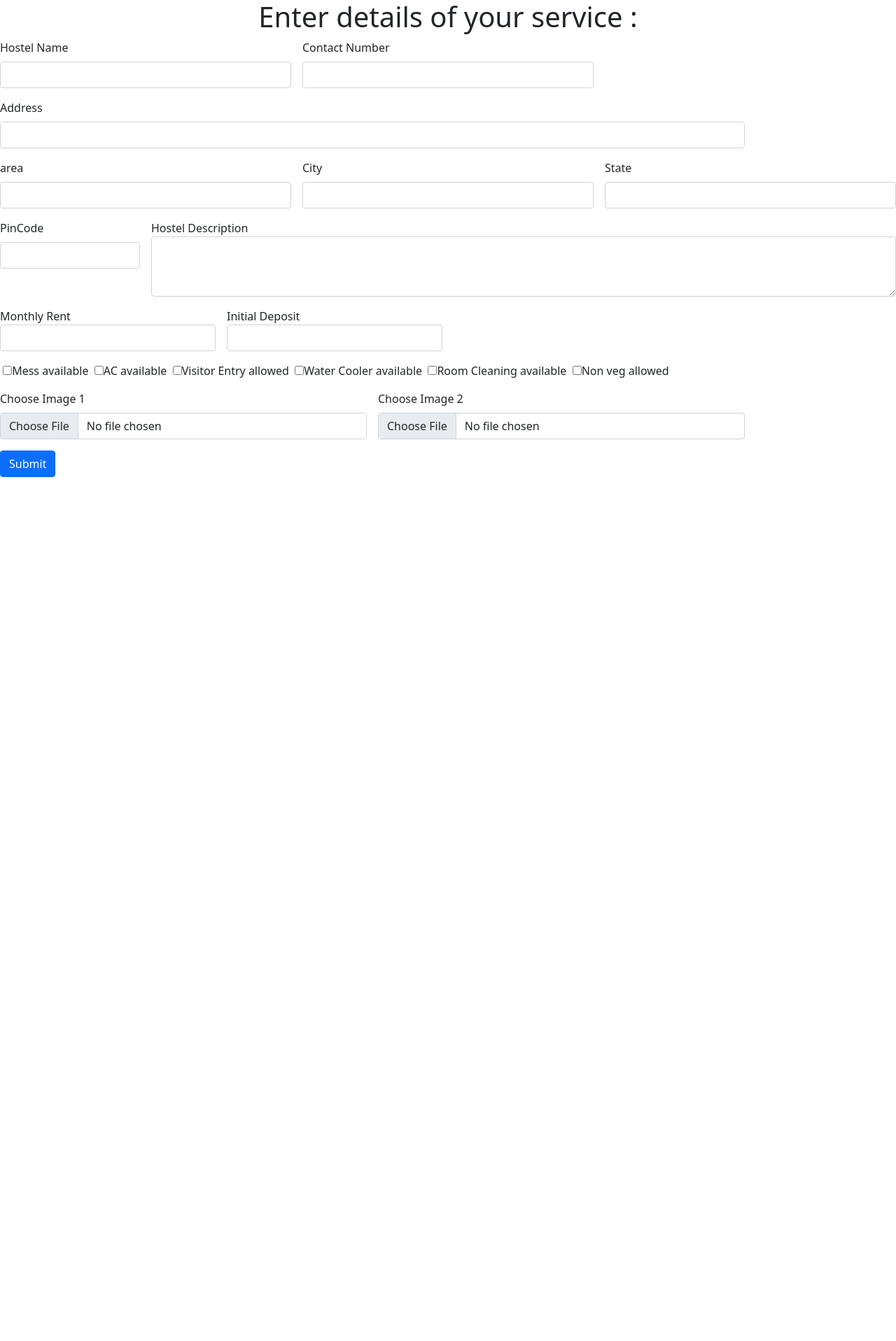
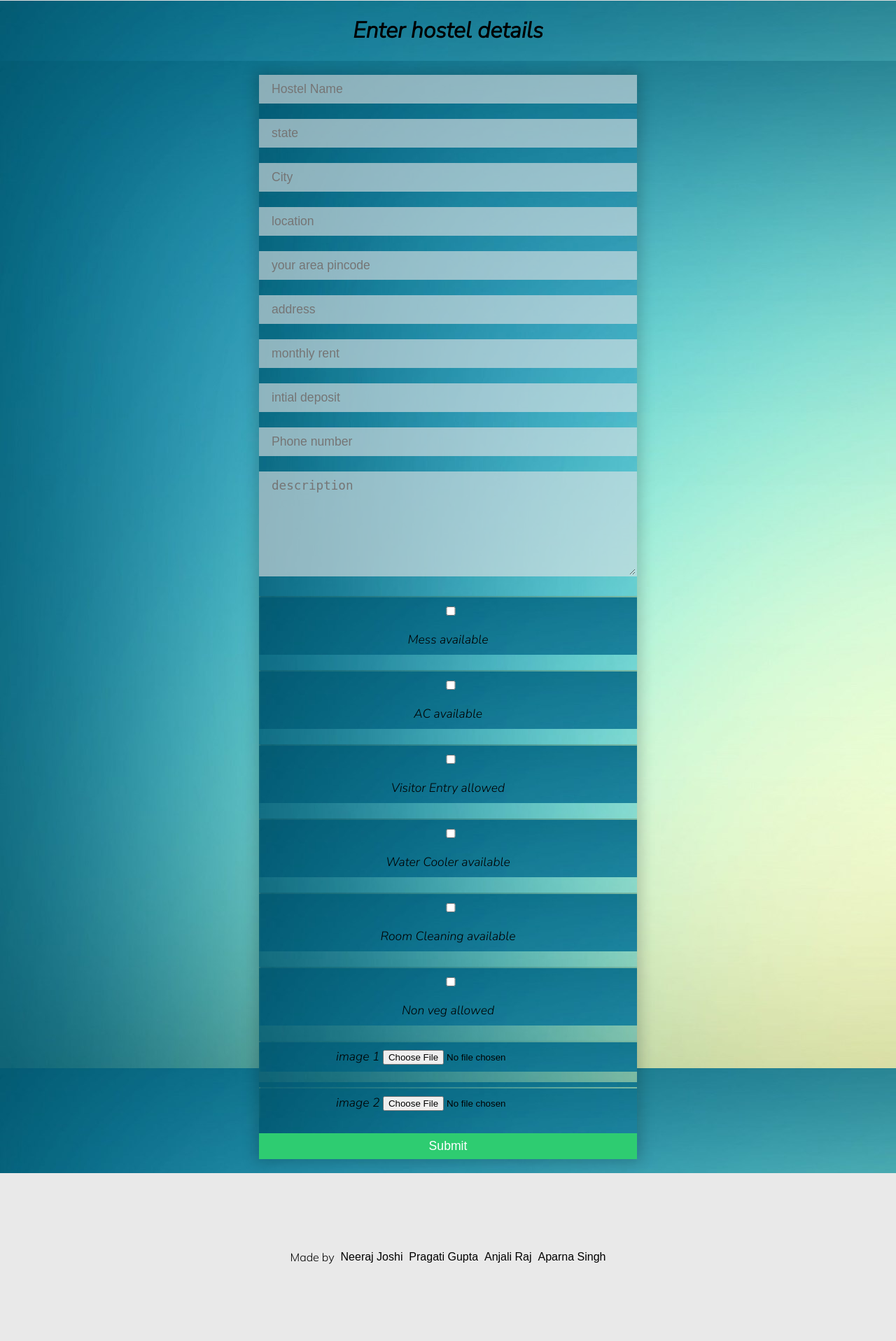
Before and after one commit to Pragati-64/Froshmore, a Django app: page /rentalserviceprovider/ in a window 1280 px wide. Shown: the whole page at 70% size. Before the commit the page ends 682 px from the top, so only its background shows below. Run offline with Django 3.2, Linux system fonts and the light colour scheme; some web fonts are replaced.

```diff
--- a/display/templates/display/rentalserviceprovider.html
+++ b/display/templates/display/rentalserviceprovider.html
@@ -1,91 +1,147 @@
-<!doctype html>
+{% load static %}
+<!DOCTYPE html>
 <html lang="en">
 <head>
-    <!-- Required meta tags -->
-    <meta charset="utf-8">
-    <meta name="viewport" content="width=device-width, initial-scale=1">
+    <meta charset="UTF-8">
+    <meta http-equiv="X-UA-Compatible" content="IE=edge">
+    <meta name="viewport" content="width=device-width, initial-scale=1.0">
+    <style>
+div {
+  background-image: url('{% static 'display/img/service.jpg'%}');
+}
+</style>
+    <link rel="preconnect" href="https://fonts.gstatic.com">
+    <link href="https://fonts.googleapis.com/css2?family=Nunito+Sans:ital,wght@1,300&display=swap" rel="stylesheet">
+    <link rel="stylesheet" href={% static "display/css/style.css" %}>
+     <link rel="stylesheet" href={% static "display/css/indexnavbar.css" %}>
+     <link rel="stylesheet" href="https://cdnjs.cloudflare.com/ajax/libs/font-awesome/4.7.0/css/font-awesome.min.css">
+   <title>hostel detail entry</title>
+</head>
+<body >
+    <!-- Import typed.min.js file from typed.js folder -->
+    <script src= {% static 'display/typed.js-master/lib/typed.min.js'%}></script>
+    </script>
+<!--img src="{% static 'display/img/logoicon.png'%}" height="70" width="70" alt=""-->
 
-    <!-- Bootstrap CSS -->
-    <link href="https://cdn.jsdelivr.net/npm/bootstrap@5.0.2/dist/css/bootstrap.min.css" rel="stylesheet" integrity="sha384-EVSTQN3/azprG1Anm3QDgpJLIm9Nao0Yz1ztcQTwFspd3yD65VohhpuuCOmLASjC" crossorigin="anonymous">
 
-    <title>Rental Form</title>
-  </head>
-  <body>
-    <h1 class="text-center">Enter details of your service : </h1>
+    <div class="contact_us" >
 
-  <form class="row g-3 y-10" method="POST" action="{% url 'rentalserviceprovider' %}" >
+        <h1>
+            <a id="2"> Enter hostel details </a>
+        </h1>
+        <div class="container">
+            <div class="contact-box">
+        <form method="POST" action="{% url 'tiffinserviceprovider' %}" enctype="multipart/form-data">
                 {% csrf_token %}
-  <div class="col-md-4">
-    <label for="name" class="form-label">Hostel Name</label>
-    <input type="name" class="form-control" id="name" name="name" >
-  </div>
-  <div class="col-md-4">
-    <label for="contact" class="form-label">Contact Number</label>
-    <input type="phone" class="form-control" id="contact" name="contact">
-  </div>
-  <div class="col-10">
-    <label for="Address" class="form-label">Address </label>
-    <input type="text" class="form-control" id="Address" name="Address" >
-  </div>
-  <br>
-  <div class="col-md-4">
-    <label for="area" class="form-label">area</label>
-    <input type="text" class="form-control" id="area" name="area">
-  </div>
-  <div class="col-md-4">
-    <label for="inputCity" class="form-label">City</label>
-    <input type="text" class="form-control" name="inputCity" id="inputCity">
-  </div>
-  <div class="col-md-4">
-    <label for="inputState" class="form-label">State</label>
-    <input type="text" class="form-control" id="inputState" name="inputState">
-  </div>
-  <div class="col-md-2">
-    <label for="inputZip" class="form-label">PinCode</label>
-    <input type="text" class="form-control" id="inputZip" name="inputZip">
-  </div>
-  <div class="col-md-10">
-    <label for="description">Hostel Description</label>
-    <textarea class="form-control" id="description" rows="3" name="description"></textarea>
-  </div>
-
-    <div class="col-md-3">
-      <label for="rent">Monthly Rent</label>
-      <input type="number" class="form-control" id="rent" name="rent" >
-    </div>
-    <div class="col-md-3">
-      <label for="deposit">Initial Deposit</label>
-      <input type="number" class="form-control" id="deposit" name="deposit">
-    </div>
-
-    <div class ="col-md-12">
+				<label for="name"></label>
+				<input type="text" id="name" name="name" class="field" placeholder="Hostel Name">
+        <label for="inputState"></label>
+				<input type="text" id="inputState" name="inputState" class="field" placeholder="state">
+        <label for="inputCity"></label>
+				<input type="text" id="inputCity" name="inputCity" class="field" placeholder="City">
+        <label for="area"></label>
+        <input type="text" id="area" name="area" class="field" placeholder="location">
+        <label for="inputZip"></label>
+        <input type="text" id="inputZip" name="inputZip" class="field" placeholder="your area pincode">
+        <label for="Address" class="form-label"></label>
+        <input type="text" id="Address" name="Address" class="field" placeholder="address">
+        <label for="rent"></label>
+        <input type="number" id="rent" name="rent" class="field" placeholder="monthly rent">
+        <label for="deposit"></label>
+        <input type="number" id="deposit" name="deposit" class="field" placeholder="intial deposit">
+        <label for="contact"></label>
+        <input type="phone" id="contact" name="contact" class="field" placeholder="Phone number">
+        <label for="description"></label>
+        <textarea placeholder="description" id="description" name="description" row="3" class="field"></textarea>
+        <div class ="field">
     <label for="area1"></label>
     <input id="mess" type="checkbox" class="field" name="mess">Mess available
+    </div>
+    <div class ="field">
     <label for="area2"></label>
     <input id="ac" type="checkbox" class="field" name="ac">AC available
+    </div>
+    <div class ="field">
      <label for="area3"></label>
     <input id="visitor" type="checkbox" class="field" name="visitor">Visitor Entry allowed
+    </div>
+    <div class ="field">
     <label for="area4"></label>
     <input id="water" type="checkbox" class="field" name="water">Water Cooler available
+    </div>
+    <div class ="field">
     <label for="area5"></label>
     <input id="room" type="checkbox" class="field" name="room">Room Cleaning available
+    </div>
+    <div class ="field">
     <label for="area6"></label>
     <input id="veg" type="checkbox" class="field" name="veg">Non veg allowed
     </div>
-<div class="col-md-5">
-
-       <label for="image1" class="form-label">Choose Image 1</label>
+        <div class="field">
+				<label for="image1" class="form-label">image 1</label>
         <input class="form-control" type="file" id="image1" name="image1">
         </div>
-<div class="col-md-5">
-       <label for="image2" class="form-label">Choose Image 2</label>
-        <input class="form-control" type="file" id="image2" name="image2">
+        <div class="field">
+        <label for="image2" class="form-label">image 2</label>
+        <input class="form-control" type="file" id="image2" name="image2" >
         </div>
-<div class="col-md-3">
-  <button type="submit" class="btn btn-primary" >Submit</button>
+				<button type="submit" class="btn">Submit</button>
+        </form>
 		    </div>
-</form>
-    <script src="https://cdn.jsdelivr.net/npm/@popperjs/core@2.9.2/dist/umd/popper.min.js" integrity="sha384-IQsoLXl5PILFhosVNubq5LC7Qb9DXgDA9i+tQ8Zj3iwWAwPtgFTxbJ8NT4GN1R8p" crossorigin="anonymous"></script>
-    <script src="https://cdn.jsdelivr.net/npm/bootstrap@5.0.2/dist/js/bootstrap.min.js" integrity="sha384-cVKIPhGWiC2Al4u+LWgxfKTRIcfu0JTxR+EQDz/bgldoEyl4H0zUF0QKbrJ0EcQF" crossorigin="anonymous"></script>
+        </div>
+    </div>
+
+    <div class="footer">
+
+            Made by <a href="https://github.com/Neeraj-2307" target="_blank">&nbsp;&nbsp;Neeraj Joshi</a>
+            <a href="https://github.com/Pragati-64" target="_blank">&nbsp;&nbsp;Pragati Gupta</a>
+            <a href="https://github.com/anjalirajj" target="_blank">&nbsp;&nbsp;Anjali Raj</a>
+            <a href="https://github.com/aparnasingh26" target="_blank">&nbsp;&nbsp;Aparna Singh</a>
+
+    </div>
+
+
+    <!-- Add jquery cdn -->
+    <script src=
+"https://ajax.googleapis.com/ajax/libs/jquery/3.5.1/jquery.min.js">
+    </script>
+
+    <!-- Add this script for successful
+        implementation of typed.js  -->
+    <script>
+        if ($(".text-slider").length == 1) {
+
+            var typed_strings =
+                $(".text-slider-items").text();
+
+            var typed = new Typed(".text-slider", {
+                strings: typed_strings.split(", "),
+                typeSpeed: 50,
+                loop: true,
+                backDelay: 900,
+                backSpeed: 30,
+            });
+        }
+    </script>
+
+
+<!-- added the following script to avoid the reloading problem -->
+
+    <script>
+        if ( window.history.replaceState ) {
+        window.history.replaceState( null, null, window.location.href );
+        }
+    </script>
+    <!--js for navbar-->
+     <script>
+    function myFunction() {
+  var x = document.getElementById("myTopnav");
+  if (x.className === "topnav" || x.className === "topnav-right") {
+    x.className += " responsive";
+  } else {
+    x.className = "topnav";
+  }
+}
+    </script>
 </body>
 </html>
--- a/display/views.py
+++ b/display/views.py
@@ -5,6 +5,8 @@ from django.contrib import messages
 from django.http import JsonResponse
 import json
 from .models import orders, user_query,hostel,tiffinservice,laundry,library
+from django.conf import settings
+from django.core.files.storage import FileSystemStorage
 # Create your views here.
 
 
@@ -15,7 +17,7 @@ my_id=1
 IMAGE_FILE_TYPES = ['png', 'jpg', 'jpeg']
 
 def rentalserviceprovider(request):
-    if request.method=="POST":
+    if request.method=="POST" and request.FILES['image1'] and request.FILES['image2']:
         name=request.POST['name']
         state=request.POST['inputState']
         city=request.POST['inputCity']
@@ -56,14 +58,56 @@ def rentalserviceprovider(request):
             room=1
         else:
             room=0
-        image1=request.POST.get('image1')
-        image2=request.POST.get('image2')
-        ins=hostel(hostel_name=name,hostel_state=state,hostel_city=city,hostel_area=area,hostel_pincode=pincode, hostel_address=address,hostel_rent=rent,hostel_deposit=deposit,hostel_contactnumber=contactnumber,hostel_description=description,hostel_mess=mess,hostel_mealtype=mealtype,hostel_ac=ac,hostel_vistorentry=visitor,hostel_watercooler=water,hostel_roomcleaning=room,hostel_images1=image1,hostel_image2=image2)
+        image1 = request.FILES['image1']
+        fs = FileSystemStorage()
+        filename = fs.save(image1.name, image1)
+        url1 = fs.url(filename)
+        print(url1)
+        image2 = request.FILES['image2']
+        fs = FileSystemStorage()
+        filename = fs.save(image2.name, image2)
+        url2 = fs.url(filename)
+        print(2)
+        url1=url1[7:]
+        url2=url2[6:]
+        ins=hostel(hostel_images1=url1,hostel_image2=url2,hostel_name=name,hostel_state=state,hostel_city=city,hostel_area=area,hostel_pincode=pincode, hostel_address=address,hostel_rent=rent,hostel_deposit=deposit,hostel_contactnumber=contactnumber,hostel_description=description,hostel_mess=mess,hostel_mealtype=mealtype,hostel_ac=ac,hostel_vistorentry=visitor,hostel_watercooler=water,hostel_roomcleaning=room)
         ins.save()
+        messages.info(request,"Your details are submitted, Thank you for choosing us!")
     return render(request,"display/rentalserviceprovider.html")
 
 
 def tiffinserviceprovider(request):
+    if request.method=="POST" and request.FILES['image1'] and request.FILES['image2']:
+        tiffinservice_name=request.POST['name']
+        tiffinservice_state=request.POST['state']
+        tiffinservice_city=request.POST['city']
+        tiffinservice_area=request.POST['area']
+        tiffinservice_address=request.POST['Address']
+        tiffinservice_pincode=request.POST['pincode']
+        tiffinservice_price=request.POST['price']
+        tiffinservice_contactnumber=request.POST['contact']
+        tiffinservice_mealtype=request.POST['mealtype']
+        if tiffinservice_mealtype == "YES" or tiffinservice_mealtype == "yes":
+            tiffinservice_mealtype="non-veg"
+        else:
+            tiffinservice_mealtype="veg"
+        tiffinservice_mealsperday=request.POST['mealperday']
+        tiffinservice_description=request.POST['description']
+        image1 = request.FILES['image1']
+        fs = FileSystemStorage()
+        filename = fs.save(image1.name, image1)
+        url1 = fs.url(filename)
+        print(url1)
+        image2 = request.FILES['image2']
+        fs = FileSystemStorage()
+        filename = fs.save(image2.name, image2)
+        url2 = fs.url(filename)
+        print(2)
+        url1=url1[7:]
+        url2=url2[6:]
+        ins=tiffinservice(tiffinservice_images1=url1,tiffinservice_image2=url2,tiffinservice_description=tiffinservice_description,tiffinservice_mealsperday=tiffinservice_mealsperday,tiffinservice_contactnumber=tiffinservice_contactnumber,tiffinservice_name=tiffinservice_name,tiffinservice_state=tiffinservice_state,tiffinservice_city=tiffinservice_city,tiffinservice_area=tiffinservice_area,tiffinservice_pincode=tiffinservice_pincode,tiffinservice_address=tiffinservice_address,tiffinservice_price=tiffinservice_price)
+        ins.save()
+        messages.info(request,"Your details are submitted, Thank you for choosing us!")
     return render(request,"display/tiffinserviceprovider.html")
 
 
```
Also changed, not shown: display/templates/display/tiffinserviceprovider.html (+118 -20 lines), db.sqlite3, display/static/display/img/2.jpg (deleted), display/static/display/img/service.jpg (added), media/IMG20181226150117.jpg (added), media/IMG20190802115750.jpg (added), media/cv_photo.jpg (added), media/profile.jpg (added), media/profile_KstJxLS.jpg (added), 1 other file. Lines whose indentation alone changed are shown as unchanged.
